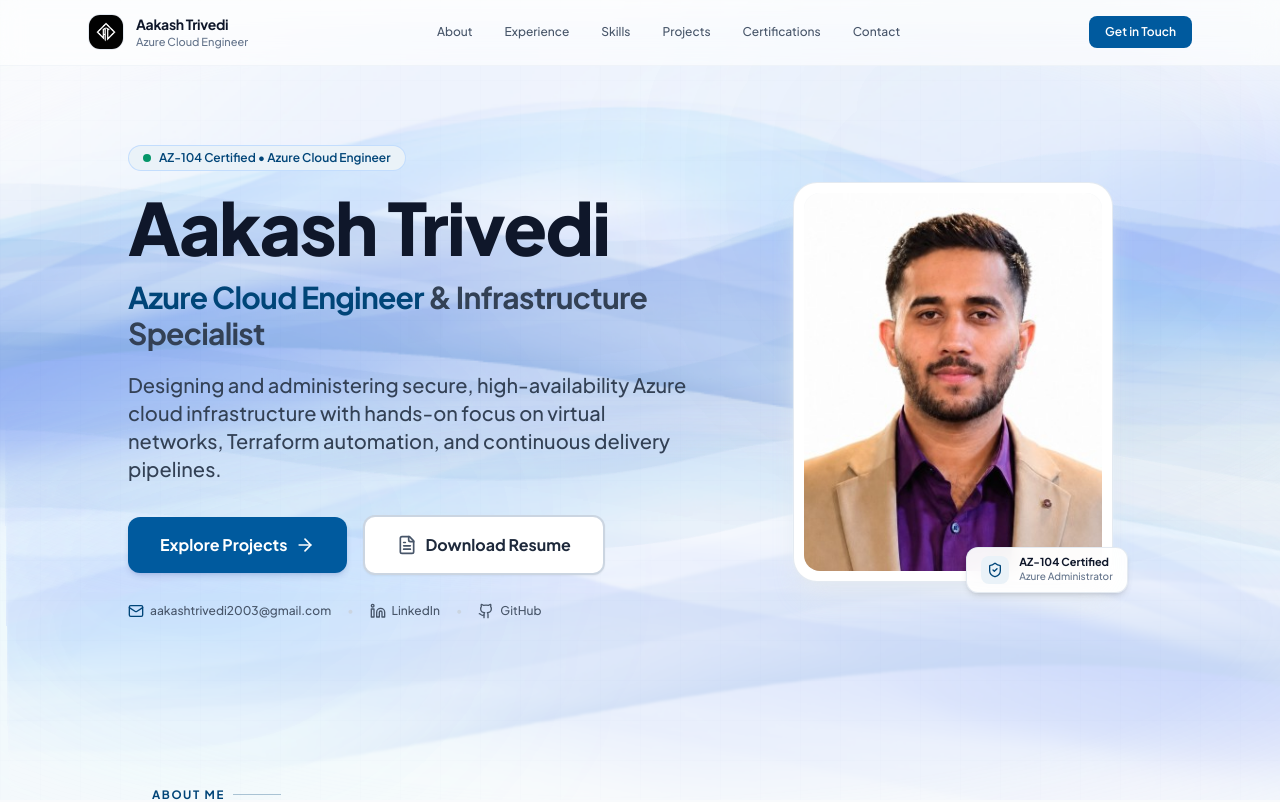
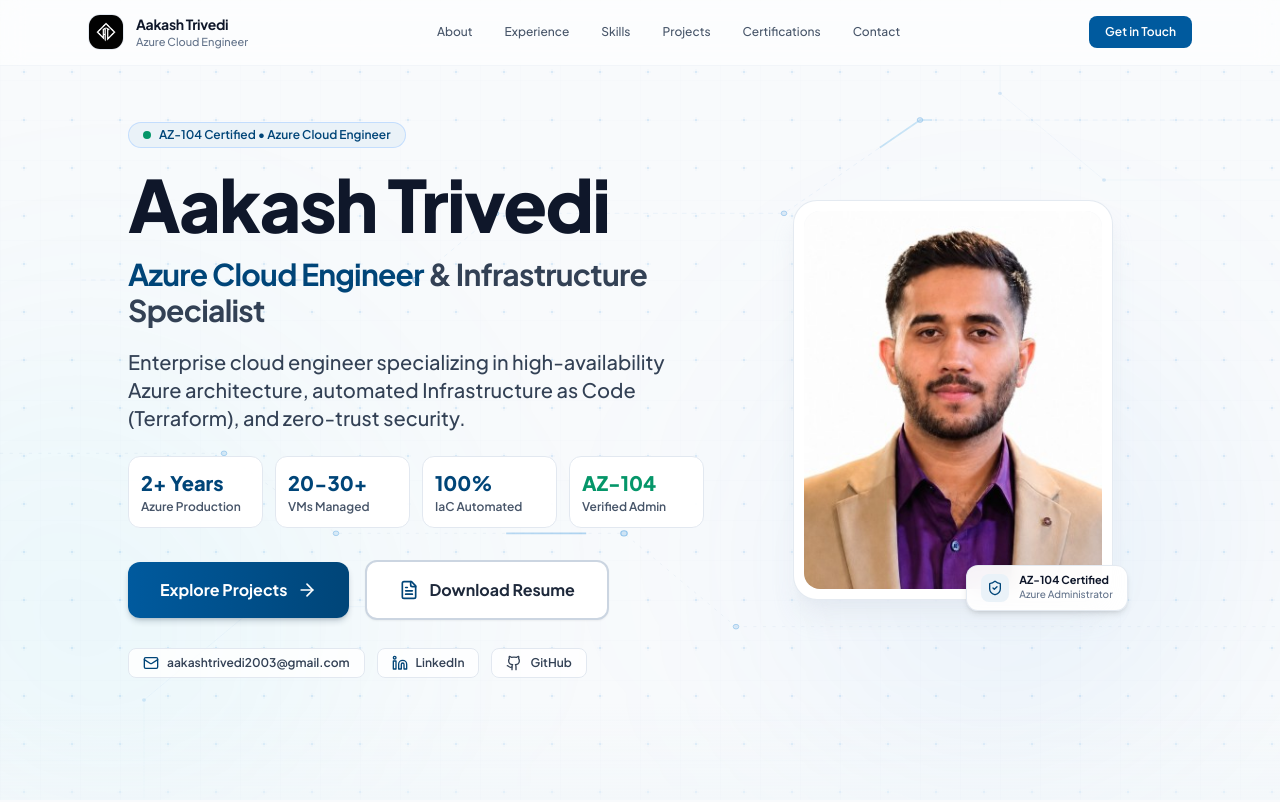
Before and after one commit to AAKASHTRIVEDI-01/Cloud_portfolio_Aakash, a React (Vite) app: page / in a window 1280 px wide. Shown: the top 802 px of the page. Built offline with nearby package versions, Linux system fonts and the light colour scheme.

Commit message:
Replace blurry waves with modern cloud blueprint graphics, add recruiter stats, enhance button interactivity

```diff
--- a/src/components/About.tsx
+++ b/src/components/About.tsx
@@ -102,12 +102,12 @@ export default function About() {
                       key={idx}
                       className="group flex items-start gap-5 rounded-2xl border-2 border-slate-200 bg-white p-5 shadow-sm hover:-translate-y-1 hover:border-azure-300 hover:shadow-lg transition-all duration-300 cursor-pointer"
                     >
-                      <div className="flex h-12 w-12 flex-none items-center justify-center rounded-xl bg-[#EAF2F8] text-azure-700 transition-colors group-hover:bg-azure-700 group-hover:text-white">
+                      <div className="flex h-12 w-12 flex-none items-center justify-center rounded-xl bg-[#EAF2F8] text-azure-700 transition-colors group-hover:bg-azure-700 group-hover:text-white shadow-2xs">
                         <Icon className="h-6 w-6" />
                       </div>
                       <div>
                         <h4 className="text-base font-extrabold text-slate-900 sm:text-lg">{item.title}</h4>
-                        <p className="mt-1 text-sm font-medium leading-relaxed text-slate-600 sm:text-base">{item.desc}</p>
+                        <p className="mt-1 text-sm font-semibold leading-relaxed text-slate-700 sm:text-base">{item.desc}</p>
                       </div>
                     </div>
                   );
@@ -132,7 +132,7 @@ export default function About() {
                     <h3 className="mt-6 font-display text-xl sm:text-2xl font-extrabold text-slate-900 tracking-tight">
                       {cap.title}
                     </h3>
-                    <p className="mt-3 text-base font-medium leading-relaxed text-slate-600">
+                    <p className="mt-3 text-base font-medium leading-relaxed text-slate-700">
                       {cap.desc}
                     </p>
                   </div>
--- a/src/components/Hero.tsx
+++ b/src/components/Hero.tsx
@@ -42,72 +42,90 @@ export default function Hero() {
               <span className="text-slate-700">&amp; Infrastructure Specialist</span>
             </h2>
 
-            {/* Human Value Proposition */}
+            {/* Human Value Proposition - Direct & Impact-Driven for Recruiters */}
             <p
               className="mt-5 max-w-xl text-lg leading-relaxed text-slate-700 sm:text-xl animate-fade-up opacity-0 font-medium"
               style={{ animationDelay: '0.35s' }}
             >
-              Designing and administering secure, high-availability Azure cloud infrastructure with hands-on focus on
-              virtual networks, Terraform automation, and continuous delivery pipelines.
+              Enterprise cloud engineer specializing in high-availability Azure architecture, automated Infrastructure as Code (Terraform), and zero-trust security.
             </p>
 
-            {/* Clean Microsoft Buttons with Darker Royal Azure CTA */}
+            {/* Recruiter Impact Stats Strip - Direct Proof of Competence */}
+            <div
+              className="mt-6 grid grid-cols-2 sm:grid-cols-4 gap-3 w-full max-w-xl animate-fade-up opacity-0"
+              style={{ animationDelay: '0.40s' }}
+            >
+              <div className="rounded-xl border border-slate-200 bg-white/95 p-3 shadow-2xs hover:border-azure-400 hover:shadow-sm transition-all">
+                <div className="text-xl font-extrabold text-azure-700">2+ Years</div>
+                <div className="text-xs font-semibold text-slate-600 mt-0.5">Azure Production</div>
+              </div>
+              <div className="rounded-xl border border-slate-200 bg-white/95 p-3 shadow-2xs hover:border-azure-400 hover:shadow-sm transition-all">
+                <div className="text-xl font-extrabold text-azure-700">20-30+</div>
+                <div className="text-xs font-semibold text-slate-600 mt-0.5">VMs Managed</div>
+              </div>
+              <div className="rounded-xl border border-slate-200 bg-white/95 p-3 shadow-2xs hover:border-azure-400 hover:shadow-sm transition-all">
+                <div className="text-xl font-extrabold text-azure-700">100%</div>
+                <div className="text-xs font-semibold text-slate-600 mt-0.5">IaC Automated</div>
+              </div>
+              <div className="rounded-xl border border-slate-200 bg-white/95 p-3 shadow-2xs hover:border-azure-400 hover:shadow-sm transition-all">
+                <div className="text-xl font-extrabold text-emerald-600">AZ-104</div>
+                <div className="text-xs font-semibold text-slate-600 mt-0.5">Verified Admin</div>
+              </div>
+            </div>
+
+            {/* Highly Interactive Action Buttons */}
             <div
               className="mt-8 flex flex-col sm:flex-row items-center gap-4 animate-fade-up opacity-0 w-full sm:w-auto"
-              style={{ animationDelay: '0.45s' }}
+              style={{ animationDelay: '0.48s' }}
             >
               <a
                 href="#projects"
-                className="w-full sm:w-auto inline-flex items-center justify-center gap-2 rounded-xl bg-azure-600 px-8 py-4 text-base font-bold text-white shadow-md shadow-blue-900/15 transition-all duration-300 hover:bg-azure-700 hover:shadow-lg hover:shadow-blue-900/20 hover:-translate-y-1"
+                className="group relative w-full sm:w-auto inline-flex items-center justify-center gap-2.5 rounded-xl bg-gradient-to-r from-azure-600 to-azure-700 px-8 py-4 text-base font-bold text-white shadow-md shadow-azure-900/20 transition-all duration-300 hover:from-azure-700 hover:to-azure-800 hover:shadow-xl hover:shadow-azure-700/25 hover:-translate-y-1 active:translate-y-0 active:scale-[0.98] cursor-pointer"
               >
                 <span>Explore Projects</span>
-                <ArrowRight className="h-5 w-5" />
+                <ArrowRight className="h-5 w-5 transition-transform duration-300 group-hover:translate-x-1.5" />
               </a>
 
               <a
                 href={resumeUrl}
                 download="Aakash_Trivedi_Resume.pdf"
-                className="w-full sm:w-auto inline-flex items-center justify-center gap-2 rounded-xl border-2 border-slate-300 bg-white px-8 py-4 text-base font-bold text-slate-800 shadow-sm transition-all duration-300 hover:bg-slate-50 hover:border-slate-400 hover:text-slate-900 hover:-translate-y-1 hover:shadow-md"
+                className="group w-full sm:w-auto inline-flex items-center justify-center gap-2.5 rounded-xl border-2 border-slate-300 bg-white px-8 py-4 text-base font-bold text-slate-800 shadow-sm transition-all duration-300 hover:bg-azure-50/50 hover:border-azure-400 hover:text-azure-800 hover:-translate-y-1 hover:shadow-md active:translate-y-0 active:scale-[0.98] cursor-pointer"
               >
-                <FileText className="h-5 w-5 text-slate-600" />
+                <FileText className="h-5 w-5 text-azure-700 transition-transform duration-300 group-hover:scale-110" />
                 <span>Download Resume</span>
               </a>
             </div>
 
-            {/* Clean Social Links with Deep Azure Icons */}
+            {/* Clean Professional Social Links */}
             <div
-              className="mt-7 flex flex-wrap items-center justify-center lg:justify-start gap-4 text-xs text-slate-600 animate-fade-up opacity-0"
+              className="mt-7 flex flex-wrap items-center justify-center lg:justify-start gap-3 text-xs text-slate-600 animate-fade-up opacity-0"
               style={{ animationDelay: '0.55s' }}
             >
               <a
                 href="mailto:aakashtrivedi2003@gmail.com"
-                className="inline-flex items-center gap-1.5 transition-colors hover:text-azure-700 font-medium"
+                className="inline-flex items-center gap-2 rounded-lg border border-slate-200 bg-white/80 px-3.5 py-1.5 font-semibold text-slate-700 shadow-2xs transition-all hover:border-azure-300 hover:bg-[#EAF2F8] hover:text-azure-700 hover:-translate-y-0.5"
               >
                 <Mail className="h-4 w-4 text-azure-700" />
                 <span>aakashtrivedi2003@gmail.com</span>
               </a>
 
-              <span className="text-slate-300">•</span>
-
               <a
                 href="https://linkedin.com/in/aakashtrivedi1003"
                 target="_blank"
                 rel="noopener noreferrer"
-                className="inline-flex items-center gap-1.5 transition-colors hover:text-azure-700 font-medium"
+                className="inline-flex items-center gap-2 rounded-lg border border-slate-200 bg-white/80 px-3.5 py-1.5 font-semibold text-slate-700 shadow-2xs transition-all hover:border-azure-300 hover:bg-[#EAF2F8] hover:text-azure-700 hover:-translate-y-0.5"
               >
-                <Linkedin className="h-4 w-4 text-slate-600 hover:text-azure-700 transition-colors" />
+                <Linkedin className="h-4 w-4 text-azure-700" />
                 <span>LinkedIn</span>
               </a>
-
-              <span className="text-slate-300">•</span>
 
               <a
                 href="https://github.com/AAKASHTRIVEDI-01"
                 target="_blank"
                 rel="noopener noreferrer"
-                className="inline-flex items-center gap-1.5 transition-colors hover:text-slate-900 font-medium"
+                className="inline-flex items-center gap-2 rounded-lg border border-slate-200 bg-white/80 px-3.5 py-1.5 font-semibold text-slate-700 shadow-2xs transition-all hover:border-slate-400 hover:bg-slate-100 hover:text-slate-900 hover:-translate-y-0.5"
               >
-                <Github className="h-4 w-4 text-slate-600 hover:text-slate-900 transition-colors" />
+                <Github className="h-4 w-4 text-slate-700" />
                 <span>GitHub</span>
               </a>
             </div>
--- a/src/components/WaveBackground.tsx
+++ b/src/components/WaveBackground.tsx
@@ -1,5 +1,4 @@
 import React from 'react';
-import waveImage from '../assets/azure-waves.png';
 
 export default function WaveBackground() {
   return (
@@ -7,92 +6,141 @@ export default function WaveBackground() {
       className="pointer-events-none fixed inset-0 z-0 overflow-hidden select-none"
       aria-hidden="true"
     >
-      {/* Soft Ambient Azure Highlights - Extremely subtle for professional look */}
+      {/* 1. Atmospheric Ambient Azure Glows - Ultra-clean radial falloffs */}
       <div
-        className="absolute -top-24 right-[-5%] h-[550px] w-[650px] rounded-full bg-azure-400/5 blur-[100px] animate-wave-pulse"
+        className="absolute -top-32 right-[-5%] h-[600px] w-[600px] rounded-full bg-gradient-to-br from-azure-400/12 via-azure-500/8 to-transparent blur-[120px] transform-gpu pointer-events-none"
       />
       <div
-        className="absolute top-[40%] -left-[10%] h-[500px] w-[600px] rounded-full bg-cyan-400/5 blur-[100px] animate-wave-reverse"
+        className="absolute top-[35%] -left-[10%] h-[550px] w-[550px] rounded-full bg-gradient-to-tr from-cyan-400/10 via-azure-600/6 to-transparent blur-[120px] transform-gpu pointer-events-none"
+      />
+      <div
+        className="absolute bottom-[5%] right-[5%] h-[500px] w-[500px] rounded-full bg-gradient-to-tl from-azure-500/10 via-blue-400/5 to-transparent blur-[100px] transform-gpu pointer-events-none"
       />
 
-      {/* Layer 1: Elegant SVG Wave Ribbons */}
-      <div className="absolute inset-0 w-full h-full overflow-hidden opacity-25">
+      {/* 2. Modern Architectural Blueprint Dot Grid */}
       <svg
-          className="absolute w-[160%] lg:w-[125%] h-auto top-[4%] -left-[10%] animate-wave-slow mix-blend-multiply"
-          viewBox="0 0 1440 600"
-          fill="none"
+        className="absolute inset-0 h-full w-full opacity-[0.45]"
+        xmlns="http://www.w3.org/2000/svg"
+      >
+        <defs>
+          <pattern
+            id="tech-blueprint-grid"
+            width="48"
+            height="48"
+            patternUnits="userSpaceOnUse"
+          >
+            {/* Subtle dot at intersection */}
+            <circle cx="24" cy="24" r="1" fill="#0078D4" fillOpacity="0.25" />
+            {/* Fine crosshair accents at major intervals */}
+            <path
+              d="M 24 21 L 24 27 M 21 24 L 27 24"
+              stroke="#0078D4"
+              strokeWidth="0.5"
+              strokeOpacity="0.18"
+            />
+          </pattern>
+        </defs>
+        <rect width="100%" height="100%" fill="url(#tech-blueprint-grid)" />
+      </svg>
+
+      {/* 3. Modern Cloud Network Topology & Circuit Routing Traces (Crisp SVG) */}
+      <svg
+        className="absolute inset-0 h-full w-full opacity-40"
         xmlns="http://www.w3.org/2000/svg"
         preserveAspectRatio="none"
+        viewBox="0 0 1600 1200"
       >
         <defs>
-            <linearGradient id="waveGrad1" x1="0%" y1="0%" x2="100%" y2="100%">
-              <stop offset="0%" stopColor="#0078D4" stopOpacity="0.22" />
-              <stop offset="40%" stopColor="#3D91CB" stopOpacity="0.28" />
-              <stop offset="75%" stopColor="#005A9E" stopOpacity="0.24" />
-              <stop offset="100%" stopColor="#84BBE0" stopOpacity="0.12" />
+          <linearGradient id="cloudPulseGrad1" x1="0%" y1="0%" x2="100%" y2="0%">
+            <stop offset="0%" stopColor="#0078D4" stopOpacity="0" />
+            <stop offset="50%" stopColor="#0078D4" stopOpacity="0.8" />
+            <stop offset="100%" stopColor="#38BDF8" stopOpacity="0" />
           </linearGradient>
-            <linearGradient id="waveGrad2" x1="100%" y1="0%" x2="0%" y2="100%">
-              <stop offset="0%" stopColor="#00A4EF" stopOpacity="0.18" />
-              <stop offset="50%" stopColor="#005A9E" stopOpacity="0.26" />
-              <stop offset="100%" stopColor="#3D91CB" stopOpacity="0.18" />
-            </linearGradient>
-            <linearGradient id="waveGrad3" x1="0%" y1="50%" x2="100%" y2="50%">
-              <stop offset="0%" stopColor="#0078D4" stopOpacity="0.10" />
-              <stop offset="35%" stopColor="#005A9E" stopOpacity="0.20" />
-              <stop offset="70%" stopColor="#38BDF8" stopOpacity="0.16" />
-              <stop offset="100%" stopColor="#0284C7" stopOpacity="0.08" />
+          <linearGradient id="cloudPulseGrad2" x1="0%" y1="100%" x2="100%" y2="0%">
+            <stop offset="0%" stopColor="#005A9E" stopOpacity="0.1" />
+            <stop offset="60%" stopColor="#0078D4" stopOpacity="0.4" />
+            <stop offset="100%" stopColor="#38BDF8" stopOpacity="0.1" />
           </linearGradient>
         </defs>
 
-          {/* Ribbon Path 1 */}
+        {/* Network Trunk 1: Top-Right to Center-Left */}
+        <g className="transition-opacity duration-1000">
           <path
-            d="M-50 220 C 220 100, 480 320, 780 180 C 1080 50, 1320 260, 1550 150 L 1550 380 C 1320 460, 1060 290, 760 370 C 460 450, 190 280, -50 390 Z"
-            fill="url(#waveGrad1)"
+            d="M 1600 180 L 1150 180 L 980 320 L 620 320 L 520 420 L 100 420"
+            fill="none"
+            stroke="#0078D4"
+            strokeWidth="1.2"
+            strokeOpacity="0.16"
+            strokeDasharray="6 6"
           />
+          {/* Animated Flowing Packet */}
+          <path
+            d="M 1600 180 L 1150 180 L 980 320 L 620 320 L 520 420 L 100 420"
+            fill="none"
+            stroke="url(#cloudPulseGrad1)"
+            strokeWidth="2.5"
+            strokeDasharray="80 800"
+            className="animate-dash"
+          />
+          {/* Topology Node Junctions */}
+          <circle cx="1150" cy="180" r="3.5" fill="#0078D4" fillOpacity="0.3" stroke="#0078D4" strokeWidth="1" />
+          <circle cx="980" cy="320" r="3.5" fill="#0078D4" fillOpacity="0.3" stroke="#0078D4" strokeWidth="1" />
+          <circle cx="620" cy="320" r="3.5" fill="#0078D4" fillOpacity="0.3" stroke="#0078D4" strokeWidth="1" />
+          <circle cx="520" cy="420" r="4" fill="#005A9E" fillOpacity="0.4" stroke="#0078D4" strokeWidth="1.5" />
+        </g>
 
-          {/* Ribbon Path 2 */}
+        {/* Network Trunk 2: Left Side Cloud Routing Bus */}
+        <g>
           <path
-            d="M-50 300 C 260 190, 520 390, 840 260 C 1140 120, 1360 320, 1550 230 L 1550 450 C 1340 520, 1090 350, 800 430 C 510 510, 220 350, -50 460 Z"
-            fill="url(#waveGrad2)"
+            d="M 0 680 L 280 680 L 420 800 L 780 800 L 920 940 L 1600 940"
+            fill="none"
+            stroke="#005A9E"
+            strokeWidth="1.2"
+            strokeOpacity="0.14"
+            strokeDasharray="4 8"
           />
+          {/* Animated Flowing Packet */}
+          <path
+            d="M 0 680 L 280 680 L 420 800 L 780 800 L 920 940 L 1600 940"
+            fill="none"
+            stroke="url(#cloudPulseGrad1)"
+            strokeWidth="2.5"
+            strokeDasharray="100 1000"
+            className="animate-dash-reverse"
+          />
+          {/* Topology Node Junctions */}
+          <circle cx="280" cy="680" r="3.5" fill="#0078D4" fillOpacity="0.3" stroke="#0078D4" strokeWidth="1" />
+          <circle cx="420" cy="800" r="3.5" fill="#0078D4" fillOpacity="0.3" stroke="#0078D4" strokeWidth="1" />
+          <circle cx="780" cy="800" r="4" fill="#0078D4" fillOpacity="0.4" stroke="#0078D4" strokeWidth="1.5" />
+          <circle cx="920" cy="940" r="3.5" fill="#0078D4" fillOpacity="0.3" stroke="#0078D4" strokeWidth="1" />
+        </g>
 
-          {/* Ribbon Path 3 (Delicate highlight veil) */}
+        {/* Secondary Delicate Circuit Accents */}
         <path
-            d="M-50 160 C 300 70, 600 260, 920 140 C 1220 20, 1400 200, 1550 110 L 1550 290 C 1380 350, 1180 210, 880 290 C 580 380, 260 220, -50 310 Z"
-            fill="url(#waveGrad3)"
+          d="M 1250 0 L 1250 140 L 1380 270 L 1600 270"
+          fill="none"
+          stroke="#0078D4"
+          strokeWidth="1"
+          strokeOpacity="0.12"
         />
+        <circle cx="1250" cy="140" r="2.5" fill="#0078D4" fillOpacity="0.35" />
+        <circle cx="1380" cy="270" r="2.5" fill="#0078D4" fillOpacity="0.35" />
+
+        <path
+          d="M 180 1200 L 180 1050 L 320 910 L 480 910"
+          fill="none"
+          stroke="#0078D4"
+          strokeWidth="1"
+          strokeOpacity="0.12"
+        />
+        <circle cx="180" cy="1050" r="2.5" fill="#0078D4" fillOpacity="0.35" />
+        <circle cx="320" cy="910" r="2.5" fill="#0078D4" fillOpacity="0.35" />
       </svg>
-      </div>
 
-      {/* Layer 2: The User's Exact Wave Ribbon Graphic */}
-      <div className="absolute top-[2%] left-0 right-0 w-full flex justify-center items-center opacity-35 mix-blend-multiply pointer-events-none">
-        <div className="relative w-full max-w-[1700px] animate-wave-drift">
-          <img
-            src={waveImage}
-            alt=""
-            className="w-full h-auto object-cover max-h-[560px] select-none filter blur-[0.5px]"
-            style={{
-              maskImage: 'radial-gradient(ellipse 95% 80% at 50% 50%, black 60%, transparent 100%)',
-              WebkitMaskImage: 'radial-gradient(ellipse 95% 80% at 50% 50%, black 60%, transparent 100%)'
-            }}
+      {/* 4. Fine Horizon Tech Grid Floor Accent (Extremely subtle) */}
+      <div
+        className="absolute bottom-0 left-0 right-0 h-48 bg-gradient-to-t from-azure-50/50 via-transparent to-transparent pointer-events-none"
       />
-        </div>
-      </div>
-
-      {/* Layer 3: Secondary Counter-Wave */}
-      <div className="absolute top-[52%] left-0 right-0 w-full flex justify-center items-center opacity-20 mix-blend-multiply pointer-events-none">
-        <div className="relative w-full max-w-[1800px] animate-wave-reverse">
-          <img
-            src={waveImage}
-            alt=""
-            className="w-full h-auto object-cover max-h-[440px] select-none transform -scale-x-100 filter blur-[0.8px]"
-            style={{
-              maskImage: 'radial-gradient(ellipse 90% 75% at 50% 50%, black 50%, transparent 100%)',
-              WebkitMaskImage: 'radial-gradient(ellipse 90% 75% at 50% 50%, black 50%, transparent 100%)'
-            }}
-          />
-        </div>
-      </div>
     </div>
   );
 }
--- a/src/index.css
+++ b/src/index.css
@@ -98,70 +98,29 @@ body {
   background-clip: text;
 }
 
-/* Fluid Azure Wave Animations */
-@keyframes waveDrift {
+/* Modern Circuit & Packet Animations */
+@keyframes circuitDash {
   0% {
-    transform: translate3d(0, 0, 0) scale(1);
-  }
-  50% {
-    transform: translate3d(-15px, 10px, 0) scale(1.025);
+    stroke-dashoffset: 880;
   }
   100% {
-    transform: translate3d(15px, -8px, 0) scale(0.985);
+    stroke-dashoffset: 0;
   }
 }
 
-@keyframes waveFloatSlow {
+@keyframes circuitDashReverse {
   0% {
-    transform: translate3d(0, 0, 0) scale(1) rotate(0deg);
-  }
-  50% {
-    transform: translate3d(-20px, 14px, 0) scale(1.03) rotate(0.6deg);
+    stroke-dashoffset: 0;
   }
   100% {
-    transform: translate3d(20px, -10px, 0) scale(0.98) rotate(-0.6deg);
+    stroke-dashoffset: 1100;
   }
 }
 
-@keyframes waveFloatReverse {
-  0% {
-    transform: translate3d(0, 0, 0) scale(1) rotate(0deg);
-  }
-  50% {
-    transform: translate3d(22px, -12px, 0) scale(1.02) rotate(-0.8deg);
-  }
-  100% {
-    transform: translate3d(-18px, 12px, 0) scale(0.97) rotate(0.8deg);
-  }
+.animate-dash {
+  animation: circuitDash 14s linear infinite;
 }
 
-@keyframes wavePulse {
-  0%, 100% {
-    opacity: 0.55;
-    transform: scale(1);
-  }
-  50% {
-    opacity: 0.85;
-    transform: scale(1.04);
-  }
+.animate-dash-reverse {
+  animation: circuitDashReverse 18s linear infinite;
 }
-
-.animate-wave-drift {
-  animation: waveDrift 16s ease-in-out infinite alternate;
-  will-change: transform;
-}
-
-.animate-wave-slow {
-  animation: waveFloatSlow 20s ease-in-out infinite alternate;
-  will-change: transform;
-}
-
-.animate-wave-reverse {
-  animation: waveFloatReverse 22s ease-in-out infinite alternate;
-  will-change: transform;
-}
-
-.animate-wave-pulse {
-  animation: wavePulse 10s ease-in-out infinite;
-  will-change: opacity, transform;
-}
```
Also changed, not shown: src/components/Certifications.tsx (+41 -41 lines), src/components/Contact.tsx (+5 -5 lines), src/components/Projects.tsx (+5 -5 lines). Lines whose indentation alone changed are shown as unchanged.
